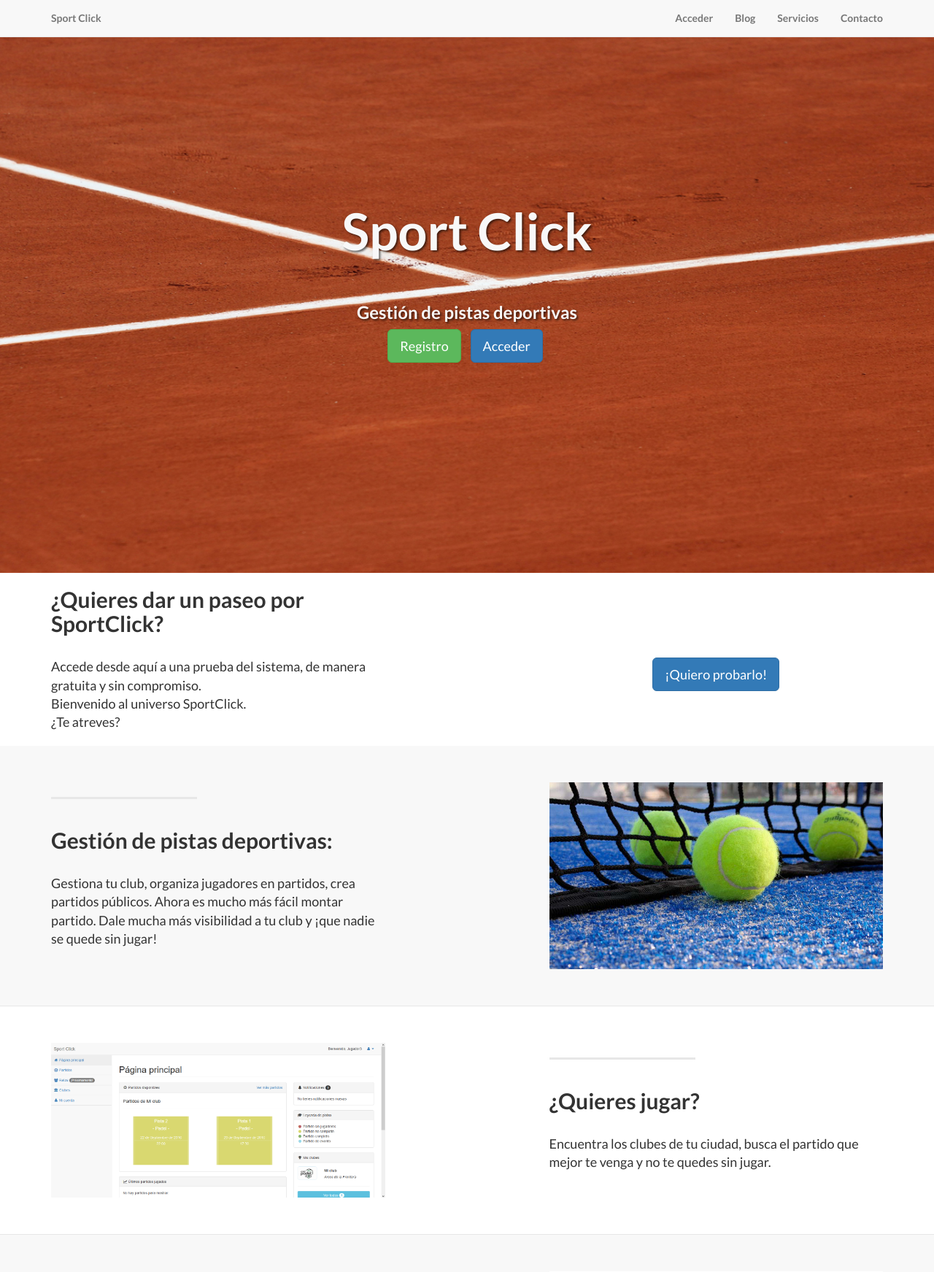
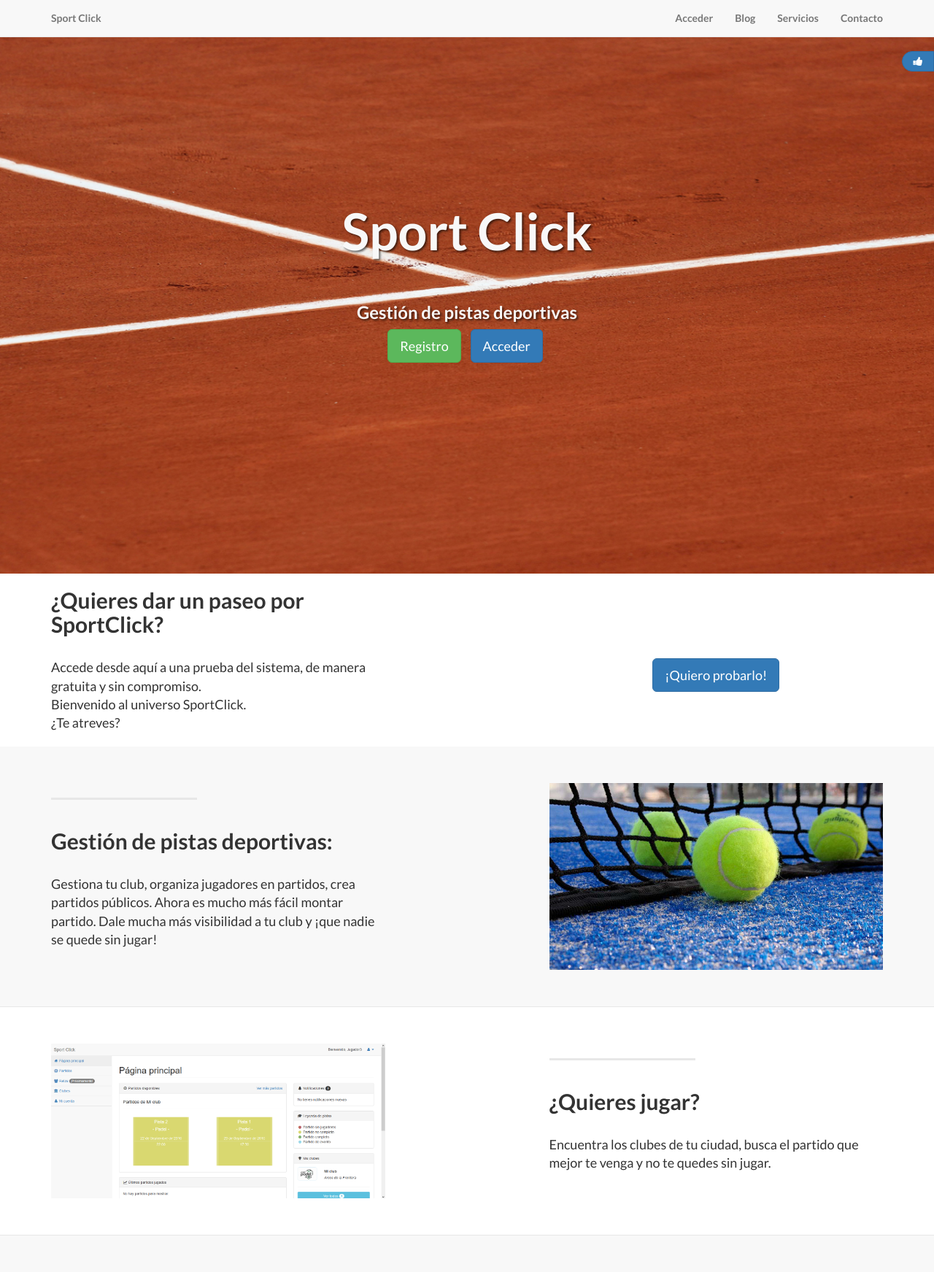
Before and after one commit to gonvazsua/SportManagement, a Django app: template SportManagement/templates/inicio/index.html in a window 1280 px wide. Shown: the top 1743 px of the page at 73% size. Run offline with Django 3.2, Linux system fonts and the light colour scheme; the template is opened without the code that fills it, so the values that code supplies are empty, except form fields; tables that the repository leaves empty hold one stand-in row (values such as "Sample post"); form fields are guessed from the names that the template uses; some libraries are stand-ins or nearby versions.

Commit message:
Redes sociales

```diff
--- a/Core/models.py
+++ b/Core/models.py
@@ -61,6 +61,7 @@ class Club(models.Model):
     descripcion = models.TextField(max_length=400, verbose_name="Descripción")
     imagen = models.ImageField(upload_to=get_file_path, verbose_name='Imagen', blank=True)
     direccion = models.CharField(max_length=50, verbose_name="Dirección")
+    facebook = models.CharField(max_length=200, verbose_name="Facebook", blank=True, null=True)
     def __unicode__(self):
 		return unicode(self.nombre)
 
--- a/Core/views/administracion/administracion/views.py
+++ b/Core/views/administracion/administracion/views.py
@@ -56,8 +56,9 @@ def guardar_administracion(request):
     club = Club.objects.get(id=club_id)
     error = ""
     if accion == "club":
-        club.nombre = request.POST['nombre']
-        club.direccion = request.POST['direccion']
+        club.nombre = request.POST.get('nombre')
+        club.direccion = request.POST.get('direccion')
+        club.facebook = request.POST.get('facebook')
         try:
             municipio = Municipios.objects.get(id=request.POST['municipio'])
             club.municipio = municipio
--- a/SportManagement/static/css/application.css
+++ b/SportManagement/static/css/application.css
@@ -211,3 +211,12 @@ footer{
     background-image: url("../img/evento.png");
     background-repeat:no-repeat;
 }
+
+.redes_sociales{
+    position: fixed;
+    top: 70px;
+    right: 0;
+}
+.btn-rrss{
+    border-radius: 15px 0 0 15px !important;
+}
--- a/SportManagement/static/js/js.js
+++ b/SportManagement/static/js/js.js
@@ -177,3 +177,14 @@ function submit_olvida_pass(){
 
     $("#btn-pass").attr("disabled", false);
 }
+
+function addHtml(inout){
+    var html = "<i class='fa fa-thumbs-up fa-fw'></i>";
+
+    if(inout == 'in'){
+        html += " Síguenos en Facebook"
+    }
+
+    $("#btn-facebook").html(html);
+
+}
--- a/SportManagement/templates/administracion/template_admin.html
+++ b/SportManagement/templates/administracion/template_admin.html
@@ -13,7 +13,7 @@
     centros deportivos, instalaciones, deportes, reservar, reservas">
 
     <!-- Favicon -->
-    <link rel="shortcut icon" href="{{STATIC_URL}}img/favicon.png">
+    <link rel="shortcut icon" href="{{STATIC_URL}}img/Logo_v2.png">
 
     <title>Perfil - Sport Click</title>
 
@@ -321,7 +321,7 @@
     <script src="{{STATIC_URL}}admin/js/jquery.dnd_page_scroll.js"></script>
 
     <!-- Admin JS -->
-    <script type="text/javascript" src="{{STATIC_URL}}js/admin.js?version=2.3"></script>
+    <script type="text/javascript" src="{{STATIC_URL}}js/admin.js?version=2.4"></script>
 
     <script type="text/javascript">
         {% block js %}{% endblock %}
--- a/SportManagement/templates/inicio/index.html
+++ b/SportManagement/templates/inicio/index.html
@@ -9,7 +9,7 @@
         "@context": "http://schema.org",
         "@type": "Product",
         "brand": "Gestion de pistas deportivas",
-        "logo": "http://www.gestiondepistasdeportivas.com/static/img/favicon.png",
+        "logo": "http://www.gestiondepistasdeportivas.com/static/img/Logo_v2.png",
         "category": "Gestión de pistas deportivas",
         "name": "Gestión de pistas deportivas"
         }
@@ -22,7 +22,7 @@
     centros deportivos, instalaciones, deportes, reservar, reservas, gestion de pistas de padel, gestion club">
 
     <!-- Favicon -->
-    <link rel="shortcut icon" href="{{STATIC_URL}}img/favicon.png">
+    <link rel="shortcut icon" href="{{STATIC_URL}}img/Logo_v2.png">
 
     <!-- jQuery -->
     <script type="text/javascript" src="{{STATIC_URL}}bootstrap/js/jquery.js"></script>
@@ -39,12 +39,14 @@
     <!-- <link href="font-awesome/css/font-awesome.min.css" rel="stylesheet" type="text/css"> -->
     <link href="http://fonts.googleapis.com/css?family=Lato:300,400,700,300italic,400italic,700italic" rel="stylesheet" type="text/css">
     <!-- Javascript -->
-    <script type="text/javascript" src="{{STATIC_URL}}js/js.js"></script>
+    <script type="text/javascript" src="{{STATIC_URL}}js/js.js?v=1"></script>
     <!-- Css propio -->
-    <link href="{{STATIC_URL}}css/application.css?version=1" rel="stylesheet" type="text/css">
+    <link href="{{STATIC_URL}}css/application.css?version=2" rel="stylesheet" type="text/css">
     <!-- jQuery UI -->
     <script type="text/javascript" src="{{STATIC_URL}}jquery-ui/jquery-ui.js"></script>
     <link href="{{STATIC_URL}}jquery-ui/jquery-ui.css" rel="stylesheet"/>
+    <!-- Font awesome -->
+    <link href="{{STATIC_URL}}admin/bower_components/font-awesome/css/font-awesome.min.css" rel="stylesheet" type="text/css">
 
     <script type="text/javascript">
         $(document).ready(function(){
@@ -63,6 +65,8 @@
       ga('send', 'pageview');
 
     </script>
+
+
 
     <title>Sportclick: Gestión de pistas deportivas</title>
 </head>
@@ -127,6 +131,12 @@
                                 </button>
                             </li>
                         </ul>
+                    </div>
+                </div>
+            </div>
+            <div class="row">
+                <div class="col-lg-12 text-right">
+                    <div class="fb-like" data-href="https://www.facebook.com/gestiondepistasdeportivas" data-layout="button" data-action="like" data-size="small" data-show-faces="true" data-share="true">
                     </div>
                 </div>
             </div>
@@ -437,7 +447,7 @@
     <footer>
         <div class="container">
             <div class="row">
-                <div class="col-lg-12">
+                <div class="col-lg-8">
                     <ul class="list-inline">
                         <li>
                             <a href="#">Inicio</a>
@@ -460,6 +470,11 @@
                         </li>
                     </ul>
                     <p class="copyright text-muted small">Copyright &copy; Sport Click 2016. Todos los derechos reservados</p>
+                </div>
+                <div class="col-lg-4">
+                    <div class="fb-like" data-href="https://www.facebook.com/gestiondepistasdeportivas" data-layout="button" data-action="like" data-size="small" data-show-faces="true" data-share="true">
+
+                    </div>
                 </div>
             </div>
         </div>
@@ -547,5 +562,24 @@
     <!-- Formularios redirección -->
     <form id="form_redirige" action=""></form>
 
+    <!-- DIV Redes sociales -->
+    <div class="redes_sociales">
+        <a class="btn btn-primary btn-rrss" href="https://www.facebook.com/gestiondepistasdeportivas" target="_blank" role="button" id="btn-facebook"
+                onmouseenter="addHtml('in')" onmouseout="addHtml('out')">
+            <i class="fa fa-thumbs-up fa-fw"></i>
+        </a>
+    </div>
+
+    <!-- API Facebook -->
+    <div id="fb-root"></div>
+    <script>(function(d, s, id) {
+          var js, fjs = d.getElementsByTagName(s)[0];
+          if (d.getElementById(id)) return;
+          js = d.createElement(s); js.id = id;
+          js.src = "//connect.facebook.net/es_ES/sdk.js#xfbml=1&version=v2.8";
+          fjs.parentNode.insertBefore(js, fjs);
+        }(document, 'script', 'facebook-jssdk'));
+    </script>
+
 </body>
 </html>
--- a/SportManagement/templates/usuarios/template_usuarios.html
+++ b/SportManagement/templates/usuarios/template_usuarios.html
@@ -13,7 +13,7 @@
     centros deportivos, instalaciones, deportes, reservar, reservas">
 
     <!-- Favicon -->
-    <link rel="shortcut icon" href="{{STATIC_URL}}img/favicon.png">
+    <link rel="shortcut icon" href="{{STATIC_URL}}img/Logo_v2.png">
 
     <title>Perfil - Sport Click</title>
 
```
Also changed, not shown: SportManagement/static/js/admin.js (+18 -0 lines), SportManagement/templates/administracion/configuracion/administracion_club.html (+24 -0 lines), SportManagement/templates/administracion/inicio/pagina_principal.html (+38 -0 lines).
